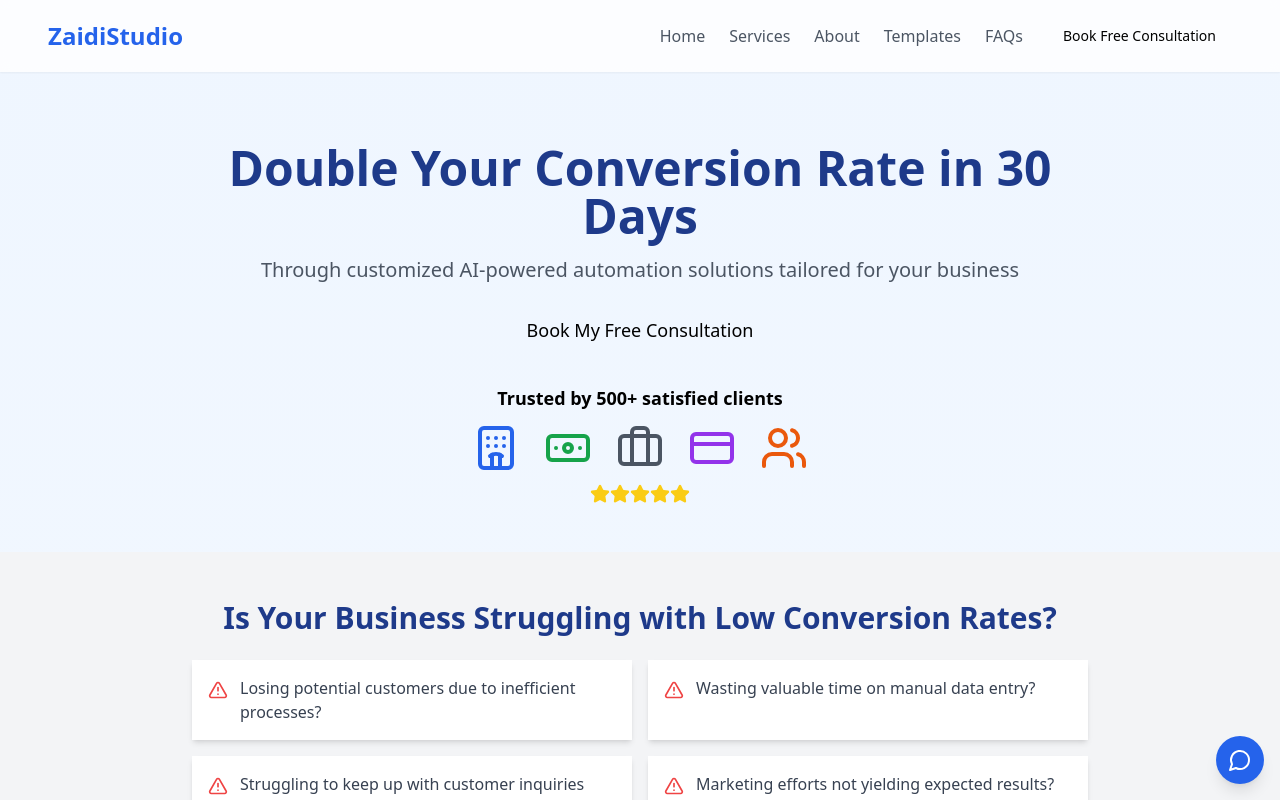
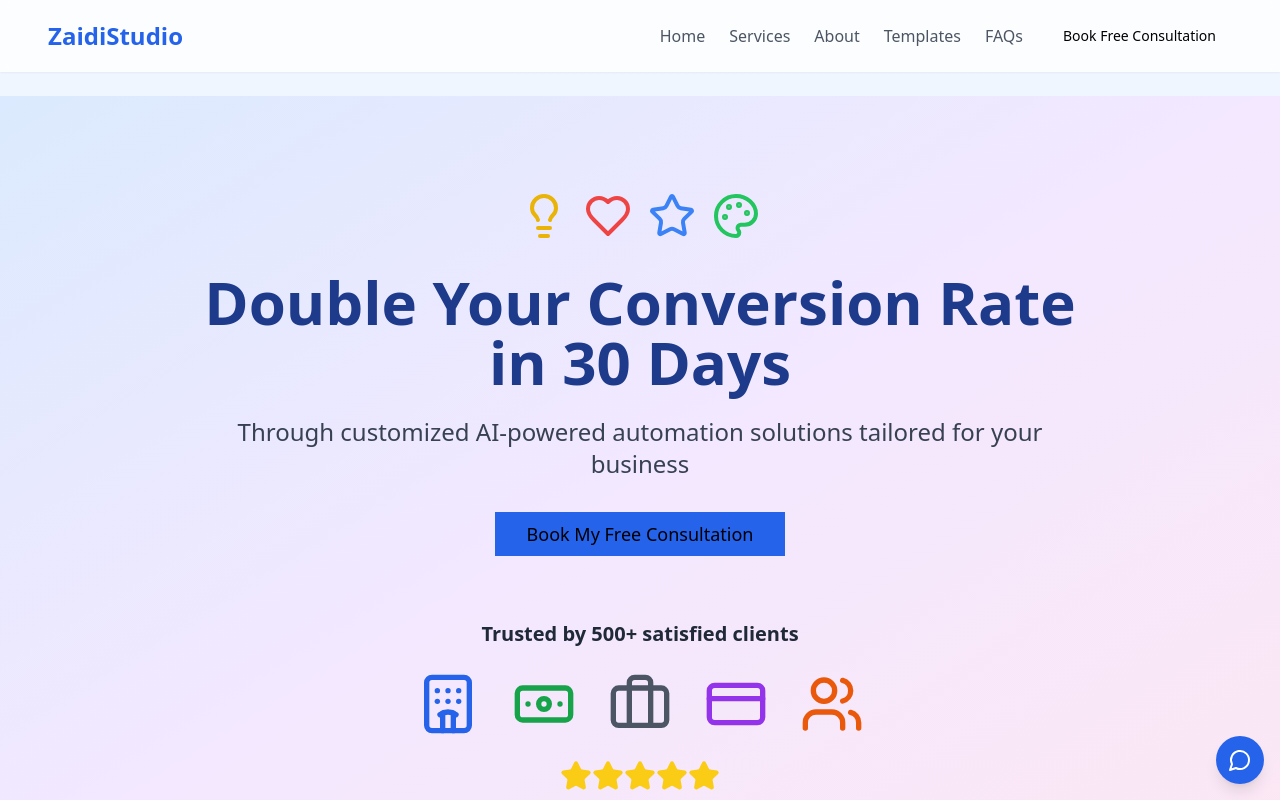
Before and after one commit to kwarula/ZaidiStudio, a React (Vite) app: page / in a window 1280 px wide. Shown: the top 800 px of the page. Built offline with nearby package versions, Linux system fonts and the light colour scheme; no server answers.

Commit message:
Improve ZaidiStudio introduction section
Enhanced the visual presentation of the section introducing ZaidiStudio to create a more engaging and appealing layout.
[skip gpt_engineer]

```diff
--- a/src/components/Hero.jsx
+++ b/src/components/Hero.jsx
@@ -1,7 +1,7 @@
 import React, { useState, useEffect } from 'react';
 import { Button } from './ui/button';
 import WaitlistForm from './WaitlistForm';
-import { Star, Hotel, Banknote, Briefcase, CreditCard, Users } from 'lucide-react';
+import { Star, Lightbulb, Heart, Palette, Hotel, Banknote, Briefcase, CreditCard, Users } from 'lucide-react';
 
 const Hero = () => {
   const [isFormOpen, setIsFormOpen] = useState(false);
@@ -17,40 +17,46 @@ const Hero = () => {
   };
 
   return (
-    <section className="relative text-center py-12 px-4 md:px-8 overflow-hidden">
-      <div className="absolute inset-0 z-0">
+    <section className="relative text-center py-24 px-4 md:px-8 overflow-hidden bg-gradient-to-br from-blue-100 via-purple-100 to-pink-100">
+      <div className="absolute inset-0 z-0 opacity-20">
         <svg className="w-full h-full" xmlns="http://www.w3.org/2000/svg">
           <rect width="100%" height="100%" fill="url(#hero-pattern)" />
         </svg>
       </div>
       <div className="relative z-10 max-w-4xl mx-auto">
-        <h1 className="text-3xl md:text-5xl font-bold mb-4 text-blue-900">
+        <div className="flex justify-center space-x-4 mb-8">
+          <Lightbulb className="w-12 h-12 text-yellow-500" />
+          <Heart className="w-12 h-12 text-red-500" />
+          <Star className="w-12 h-12 text-blue-500" />
+          <Palette className="w-12 h-12 text-green-500" />
+        </div>
+        <h1 className="text-4xl md:text-6xl font-bold mb-6 text-blue-900 leading-tight">
           Double Your Conversion Rate in 30 Days
         </h1>
-        <p className="text-lg md:text-xl mb-6 text-gray-600">
+        <p className="text-xl md:text-2xl mb-8 text-gray-700">
           Through customized AI-powered automation solutions tailored for your business
         </p>
         <Button
           size="lg"
-          className="text-lg px-6 py-3"
+          className="text-lg px-8 py-4 bg-blue-600 hover:bg-blue-700 transition-colors duration-300"
           onClick={() => setIsFormOpen(true)}
           disabled={hasJoinedWaitlist}
           aria-label={hasJoinedWaitlist ? "You're already on the waitlist" : "Book your free consultation"}
         >
           {hasJoinedWaitlist ? "You're on the Waitlist!" : "Book My Free Consultation"}
         </Button>
-        <div className="mt-8">
-          <p className="text-lg font-semibold mb-3">Trusted by 500+ satisfied clients</p>
-          <div className="flex justify-center space-x-6 mb-3">
-            <Hotel className="w-12 h-12 text-blue-600" aria-label="Hospitality industry" />
-            <Banknote className="w-12 h-12 text-green-600" aria-label="Banking industry" />
-            <Briefcase className="w-12 h-12 text-gray-600" aria-label="Business services" />
-            <CreditCard className="w-12 h-12 text-purple-600" aria-label="Financial services" />
-            <Users className="w-12 h-12 text-orange-600" aria-label="Client representation" />
+        <div className="mt-16">
+          <p className="text-xl font-semibold mb-6 text-gray-800">Trusted by 500+ satisfied clients</p>
+          <div className="flex flex-wrap justify-center items-center gap-8 mb-6">
+            <Hotel className="w-16 h-16 text-blue-600" aria-label="Hospitality industry" />
+            <Banknote className="w-16 h-16 text-green-600" aria-label="Banking industry" />
+            <Briefcase className="w-16 h-16 text-gray-600" aria-label="Business services" />
+            <CreditCard className="w-16 h-16 text-purple-600" aria-label="Financial services" />
+            <Users className="w-16 h-16 text-orange-600" aria-label="Client representation" />
           </div>
           <div className="flex justify-center" aria-label="5 star rating">
             {[...Array(5)].map((_, index) => (
-              <Star key={index} className="w-5 h-5 text-yellow-400 fill-current" />
+              <Star key={index} className="w-8 h-8 text-yellow-400 fill-current" />
             ))}
           </div>
         </div>
```
